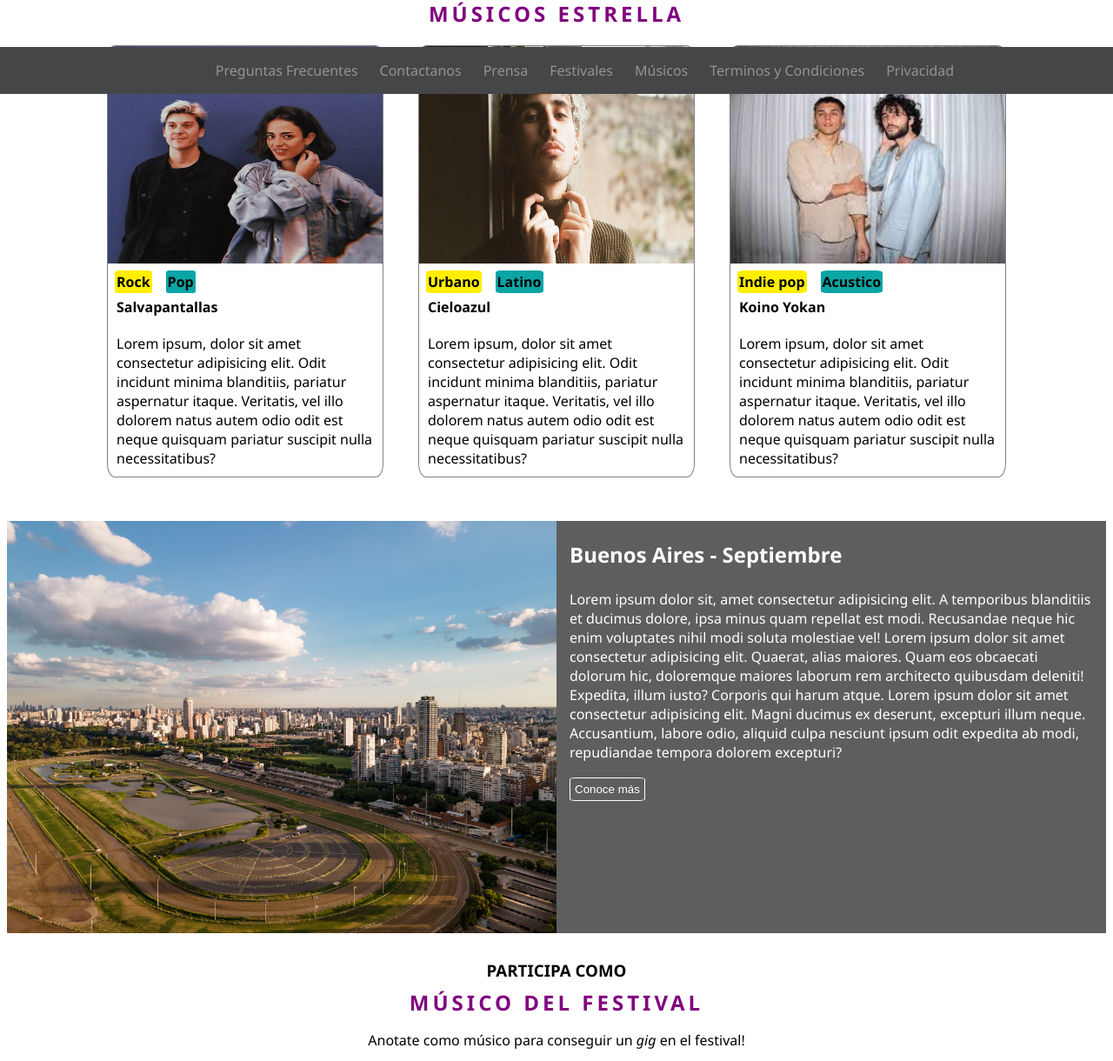
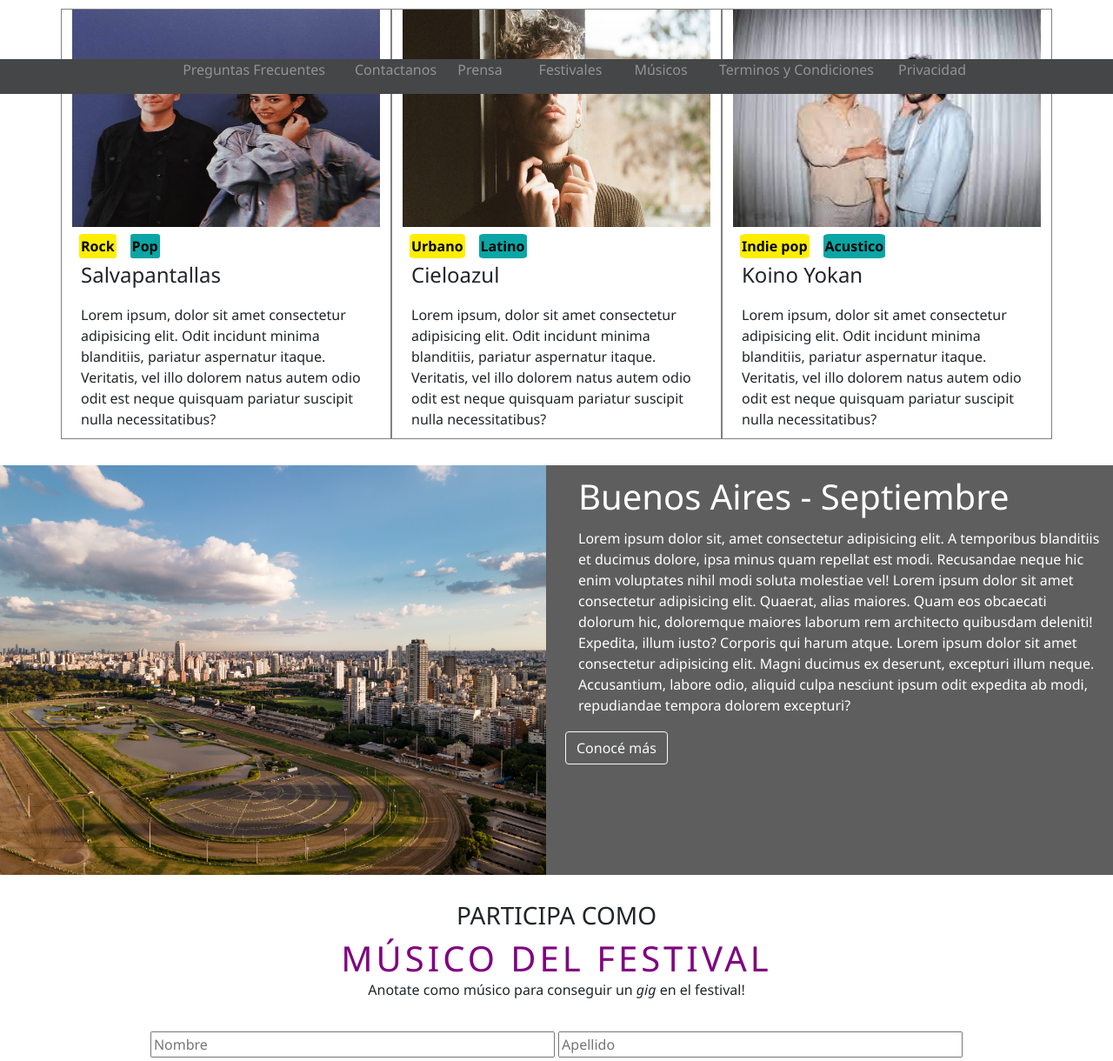
Before and after one commit to martucichi16/CaC_Front, a plain HTML site: page index.html in a window 1280 px wide. Shown: the part 692-1912 px from the top of the page at 87% size. Drawn offline with nearby package versions, Linux system fonts and the light colour scheme.

Commit message:
diseño de pagina en computadoras con bootstrap

```diff
--- a/index.html
+++ b/index.html
@@ -10,18 +10,23 @@
         <!-- Google Fonts -->
         <link rel="stylesheet" href="https://fonts.googleapis.com/css2?family=Material+Symbols+Outlined:opsz,wght,FILL,GRAD@20..48,100..700,0..1,-50..200" />
 
+        <!-- Bootstrap CSS -->
+        <link href="https://cdn.jsdelivr.net/npm/bootstrap@5.1.3/dist/css/bootstrap.min.css" rel="stylesheet"
+        integrity="sha384-1BmE4kWBq78iYhFldvKuhfTAU6auU8tT94WrHftjDbrCEXSU1oBoqyl2QvZ6jIW3" crossorigin="anonymous">
+
         <!-- Mis estilos -->
         <link rel="stylesheet" href="./styles.css">
     </head>
 
     <body>
-        <header>
-            <div id="logo">
+        <header class="container-fluid">
+            <div class="row">
+                <div id="logo" class="col-lg-6">
                     <span class="material-symbols-outlined">rocket</span>
                     <h3>Grow</h3>
                 </div>
 
-            <div>
+                <div class="col-lg-6">
                     <nav>
                         <ul>
                             <li><a href="">El Festival</a></li>
@@ -32,9 +37,10 @@
                         </ul>
                     </nav>
                 </div>
+            </div>
         </header>
 
-        <section id="intro">
+        <section class ="container-fluid" id="intro">
             <h1>Grow</h1>
             <p>
                 Grow llega por primera vez a Argentina!! Un festival para compartir con amigos y crear recuerdos
@@ -48,12 +54,12 @@
             </div>
         </section>
 
-        <section id="top">
-            <h3>CONOCE A NUESTROS</h3>
-            <h1>MÚSICOS ESTRELLA</h1>
+        <section class="container" id="top">
+            <h3 class="col-6">CONOCE A NUESTROS</h3>
+            <h1 class="col-6">MÚSICOS ESTRELLA</h1>
 
-            <div id="cards">
-                <div class="musico">
+            <div class="row" id="cards">
+                <div class="col-12 col-lg-4 musico">
                     <img src="./img/salvapantallas.jpg" alt="Foto Salvapantallas">
 
                     <div class="music_style">
@@ -70,7 +76,7 @@
                     </p>
                 </div>
 
-                <div class="musico">
+                <div class="col-12 col-lg-4 musico">
                     <img src="./img/cieloazul.jpg" alt="Foto Cieloazul">
 
                     <div class="music_style">
@@ -88,7 +94,7 @@
                 </div>
 
 
-                <div class="musico">
+                <div class="col-12 col-lg-4 musico">
                     <img src="./img/koino_yokan.jfif" alt="Foto Koino Yokan">
 
                     <div class="music_style">
@@ -107,10 +113,11 @@
             </div>
         </section>
 
-        <section id="lugar_fecha">
-            <img src="./img/hipodromo.jpg" alt="Lugar Festival">
+        <section class="container-fluid" id="lugar_fecha">
+            <div class="row">
+                <img src="./img/hipodromo.jpg" alt="Lugar Festival" class="col-lg-6">
 
-            <div>
+                <div id="info_logistica" class="col-lg-6">
                     <h1>Buenos Aires - Septiembre</h1>
 
                     <p>
@@ -123,32 +130,34 @@
                         odit expedita ab modi, repudiandae tempora dolorem excepturi?
                     </p>
 
-                <button>Conoce más</button>
+                    <button type="button" class="btn btn-outline-light">Conocé más</button>
+                </div>
             </div>
         </section>
 
-        <section id="participa">
-            <h3>PARTICIPA COMO</h3>
-            <h1>MÚSICO DEL FESTIVAL</h1>
+        <section id="participa" class="container">
+            <div class="row">
+                <h3 class="col-lg-12">PARTICIPA COMO</h3>
+                <h1 class="col-lg-12">MÚSICO DEL FESTIVAL</h1>
 
-            <p>Anotate como músico para conseguir un <span>gig</span> en el festival!</p>
+                <p class="col-lg-12">Anotate como músico para conseguir un <span>gig</span> en el festival!</p>
 
                 <div>
                     <form>
-                    <input type="text" name="nombre" placeholder="Nombre">
-                    <input type="text" name="apellido" placeholder="Apellido">
+                        <input type="text" name="nombre" placeholder="Nombre" class="col-lg-5">
+                        <input type="text" name="apellido" placeholder="Apellido" class="col-lg-5">
                     </form>
                 </div>
 
                 <form>
-                <textarea name= “info” rows= “20” cols= “100”
+                    <textarea name= “info” rows= “20” cols= “100” class="col-lg-10"
                     placeholder="Describí brevemente tu estilo musical o el de tu banda"></textarea>
                 </form>
 
-            <p id="recordatorio">Recordá incluir tu información de contacto para poder comunicarnos con vos </p>
+                <p class=col-lg-10 id="recordatorio">Recordá incluir tu información de contacto para poder comunicarnos con vos </p>
 
-            <button>Enviar</button>
-
+                <button class="col-lg-10">Enviar</button>
+            </div>
             <!-- <form>
                 <div>
                     <input type="text" name="nombre" placeholer="Nombre">
@@ -164,15 +173,15 @@
             </form> -->
         </section>
 
-        <footer>
-            <ul>
-                <li><a href="">Preguntas Frecuentes</a></li>
-                <li><a href="">Contactanos</a></li>
-                <li><a href="">Prensa</a></li>
-                <li><a href="">Festivales</a></li>
-                <li><a href="">Músicos</a></li>
-                <li><a href="">Terminos y Condiciones</a></li>
-                <li><a href="">Privacidad</a></li>
+        <footer class="container-fluid">
+            <ul class="row">
+                <li class="col-lg-2"><a href="">Preguntas Frecuentes</a></li>
+                <li class="col-lg-1"><a href="">Contactanos</a></li>
+                <li class="col-lg-1"><a href="">Prensa</a></li>
+                <li class="col-lg-1"><a href="">Festivales</a></li>
+                <li class="col-lg-1"><a href="">Músicos</a></li>
+                <li class="col-lg-2"><a href="">Terminos y Condiciones</a></li>
+                <li class="col-lg-1"><a href="">Privacidad</a></li>
             </ul>
         </footer>
     </body>
--- a/styles.css
+++ b/styles.css
@@ -4,10 +4,7 @@ body {
 
 header {
     background-color: #454647;
-    display: flex;
-    flex-direction: row;
-    justify-content:space-between;
-    padding: 10px 100px;
+    padding: 20px 100px;
     position: sticky;
     top: 0;
 }
@@ -18,12 +15,11 @@ header h3 {
 
 #logo {
     display:flex;
-    justify-content: center;
+    justify-content: flex-start;
     align-items: center;
 }
 
 #logo span {
-    margin-right: 20px;
     color:rgba(223, 183, 3, 0.952)
 }
 
@@ -127,16 +123,19 @@ nav a:hover {
     display: flex;
     flex-direction: column;
     align-items: center;
+    justify-content: center;
 }
 
 #top h3 {
     margin: 8px;
+    text-align: center;
 }
 
 #top h1 {
-    margin: 0;
+    margin: 0 0 20px 0;
     letter-spacing: 4px;
     color: purple;
+    text-align: center;
 }
 
 #cards {
@@ -148,20 +147,15 @@ nav a:hover {
 .musico {
     display: flex;
     flex-direction: column;
-    margin: 20px;
-    width: 25%;
     height: 20%;
     border-color: grey;
     border-style: solid;
     border-width: 1px;
-    border-radius: 3%;
 }
 
 .musico img {
     width: 100%;
     height: 250px;
-    border-top-left-radius: 3%;
-    border-top-right-radius: 3%;
 }
 
 .music_style {
@@ -202,14 +196,11 @@ nav a:hover {
     flex-direction: row;
     background-color: #5e5e5e;
     margin-top: 30px;
+    padding: 0;
 }
 
-#lugar_fecha img {
-    width: 50%;
-}
-
-#lugar_fecha div {
-    width: 50%;
+#info_logistica {
+    padding: 10px;
 }
 
 #lugar_fecha p, #lugar_fecha h1 {
@@ -217,34 +208,15 @@ nav a:hover {
     padding: 2px 15px;
 }
 
-#lugar_fecha button {
-    color: white;
-    background-color: transparent;
-    border-color: white;
-    border-style: solid;
-    border-width: 1px;
-    border-radius: 8%;
-    margin-left: 15px;
-    padding: 5px;
+/* ------------------------------------------------------------------------------------------------------ */
+#participa {
+    text-align: center;
+    align-items: center;
+    margin-bottom: 150px;
 }
 
-#lugar_fecha button:hover {
-    color: black;
-    background-color: white;
-    border-color: white;
-    border-style: solid;
-    border-width: 1px;
-    border-radius: 8%;
-    margin-left: 15px;
-    padding: 5px;
-}
-
-/* ------------------------------------------------------------------------------------------------------ */
-#participa {
-    display: flex;
-    flex-direction: column;
-    align-items: center;
-    margin-bottom: 150px;
+#participa .row {
+    justify-content: center;
 }
 
 #participa h3 {
@@ -261,20 +233,13 @@ nav a:hover {
     font-style: italic;
 }
 
-#participa div form{
-    display: flex;
-    flex-direction: row;
-    justify-content: center;
+#participa input {
+    margin: 20px 0;
 }
 
-#participa div input {
-    width: 300px;
-    margin: 10px 5px;
-}
-
-#participa textarea {
-    width: 610px;
-    height: 300px
+textarea {
+    height: 200px;
+    margin: 0 0 20px 0;
 }
 
 #recordatorio {
@@ -287,9 +252,7 @@ nav a:hover {
 }
 
 #participa button{
-    margin: 10px;
     padding: 5px;
-    width: 610px;
     background-color: rgb(92, 179, 92);
     color:white;
     border: 0px;
@@ -310,14 +273,12 @@ footer {
 }
 
 footer ul {
-    display:flex;
-    flex-direction: row;
     justify-content: center;
 }
 
 footer li {
+    text-align: center;
     list-style: none;
-    margin-left: 25px
 }
 
 footer a {
```
Lines whose indentation alone changed are shown as unchanged.
